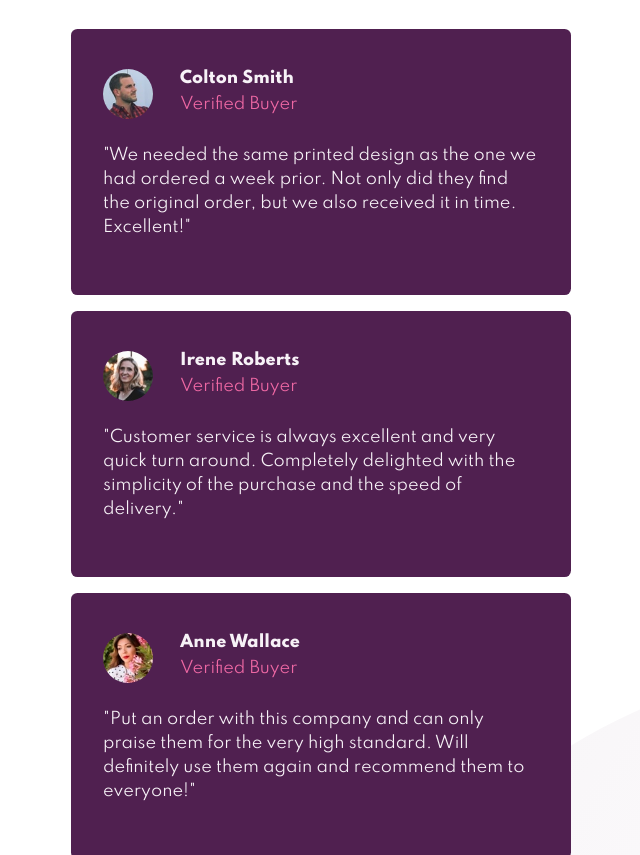
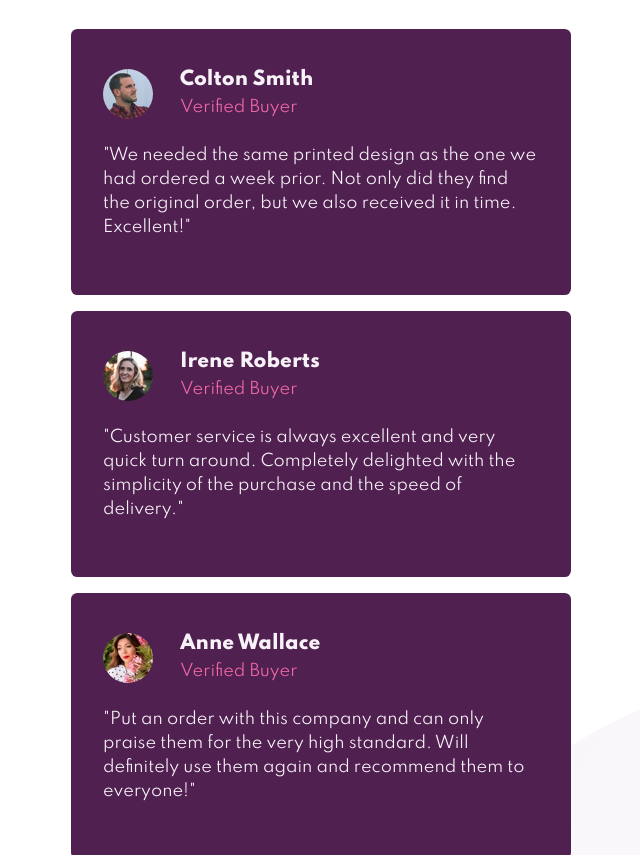
Before and after one commit to Carlos-A-P/social-proof-section, a plain HTML site: page index.html in a window 1280 px wide. Shown: the part 527-1382 px from the top of the page, without its empty margins (319-959 px from the left). Drawn offline with Linux system fonts and the light colour scheme.

Commit message:
Update index.html
changed the .name p tags to h3 tags

```diff
--- a/index.html
+++ b/index.html
@@ -59,7 +59,7 @@
             <div class="top">
               <img src="images/image-colton.jpg" alt="Colton" class="pic">
               <div class="description">
-                <p class="name">Colton Smith</p>
+                <h3 class="name">Colton Smith</h3>
                 <p class="verified-text">Verified Buyer</p>
               </div>
             </div>
@@ -73,7 +73,7 @@
             <div class="top">
               <img src="images/image-irene.jpg" alt="Colton" class="pic">
               <div class="description">
-                <p class="name">Irene Roberts </p>
+                <h3 class="name">Irene Roberts </h3>
                 <p class="verified-text">Verified Buyer</p>
               </div>
             </div>
@@ -86,7 +86,7 @@
             <div class="top">
               <img src="images/image-anne.jpg" alt="Colton" class="pic">
               <div class="description">
-                <p class="name">Anne Wallace </p>
+                <h3 class="name">Anne Wallace </h3>
                 <p class="verified-text">Verified Buyer</p>
               </div>
             </div>
```
